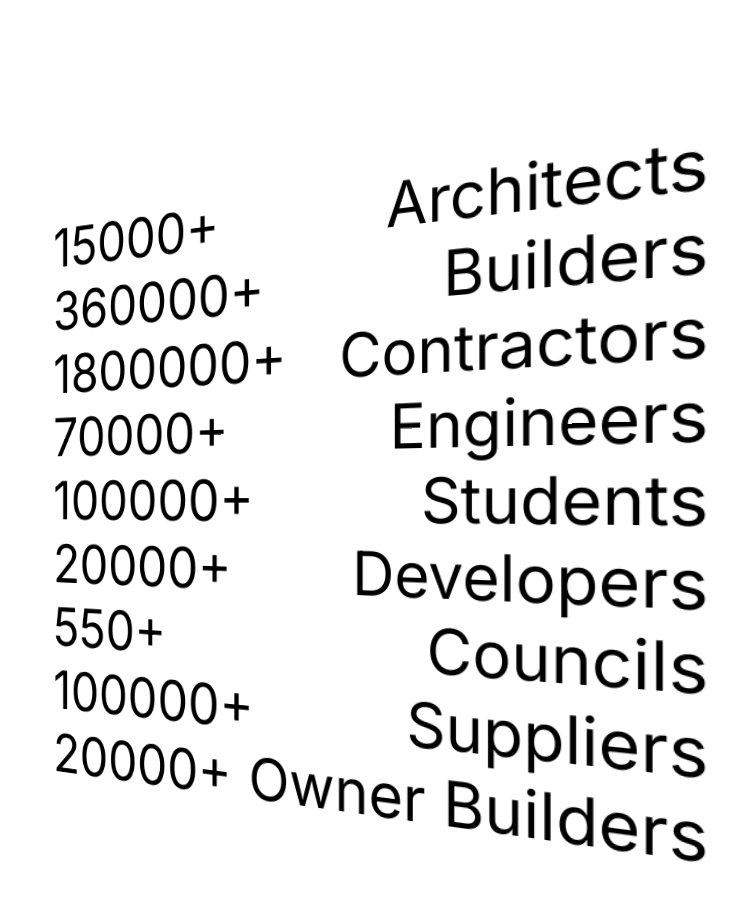
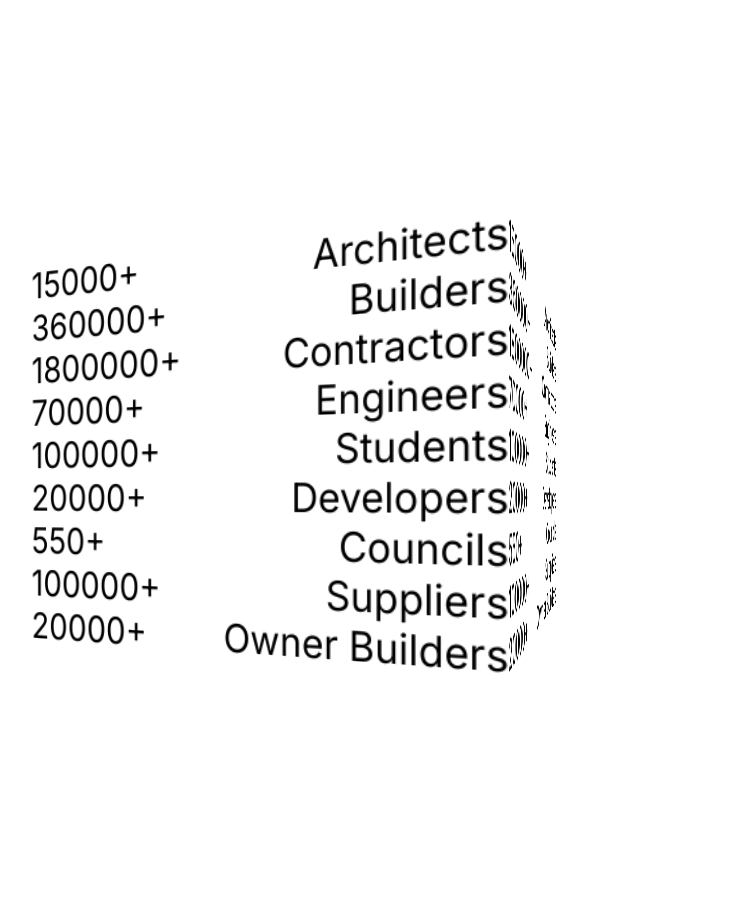
Before and after one commit to dougieape/bidtable, a plain HTML site: page index.html in a window 1280 px wide. Shown: the part 700-1600 px from the top of the page, without its empty margins (307-1044 px from the left). Drawn offline with nearby package versions, Linux system fonts and the light colour scheme; a script that the page names is missing.

Commit message:
cube sides

```diff
--- a/index.html
+++ b/index.html
@@ -245,7 +245,8 @@
 
     </section>
     <section class="cube-section">
-      <div class="cube-side">
+      <div class="cube">
+        <div class="cube-side cube-front">
           <div class="cube-row">
             <div class="cube-cell">15000+</div>
             <div class="cube-cell">Architects</div>
@@ -283,6 +284,45 @@
             <div class="cube-cell">Owner Builders</div>
           </div>
         </div>
+        <div class="cube-side cube-right">
+          <div class="cube-row">
+            <div class="cube-cell">15000+</div>
+            <div class="cube-cell">Architects</div>
+          </div>
+          <div class="cube-row">
+            <div class="cube-cell">360000+</div>
+            <div class="cube-cell">Builders</div>
+          </div>
+          <div class="cube-row">
+            <div class="cube-cell">1800000+</div>
+            <div class="cube-cell">Contractors</div>
+          </div>
+          <div class="cube-row">
+            <div class="cube-cell">70000+</div>
+            <div class="cube-cell">Engineers</div>
+          </div>
+          <div class="cube-row">
+            <div class="cube-cell">100000+</div>
+            <div class="cube-cell">Students</div>
+          </div>
+          <div class="cube-row">
+            <div class="cube-cell">20000+</div>
+            <div class="cube-cell">Developers</div>
+          </div>
+          <div class="cube-row">
+            <div class="cube-cell">550+</div>
+            <div class="cube-cell">Councils</div>
+          </div>
+          <div class="cube-row">
+            <div class="cube-cell">100000+</div>
+            <div class="cube-cell">Suppliers</div>
+          </div>
+          <div class="cube-row">
+            <div class="cube-cell">20000+</div>
+            <div class="cube-cell">Owner Builders</div>
+          </div>
+        </div>
+      </div>
     </section>
     <footer>
       <h1>BIDTABLE</h1>
--- a/style.css
+++ b/style.css
@@ -54,17 +54,36 @@ path {
   position: absolute;
 }
 
+.cube-section {
+  perspective: 800px;
+}
+
+.cube {
+  position: relative;
+  width: 400px;
+  height: 400px;
+  transform-style: preserve-3d;
+  transform: rotate3d(0, 1, 0, -20deg);
+}
+
+.cube-side {
+  position: absolute;
+  width: 400px;
+  height: 400px;
+  background:white;
+}
+
+.cube-front {
+  transform: translateZ(200px);
+}
+
+.cube-right {
+  transform: translateX(200px) rotateY(90deg);
+}
+
 .cube-row {
-  font-size: 60px;
+  font-size: 30px;
   display: flex;
   gap: 20px;
   justify-content: space-between;
 }
-
-.cube-section {
-  perspective: 800px;
-}
-
-.cube-side {
-  transform: rotate3d(0, 1, 0, -20deg);
-}
```
Lines whose indentation alone changed are shown as unchanged.
